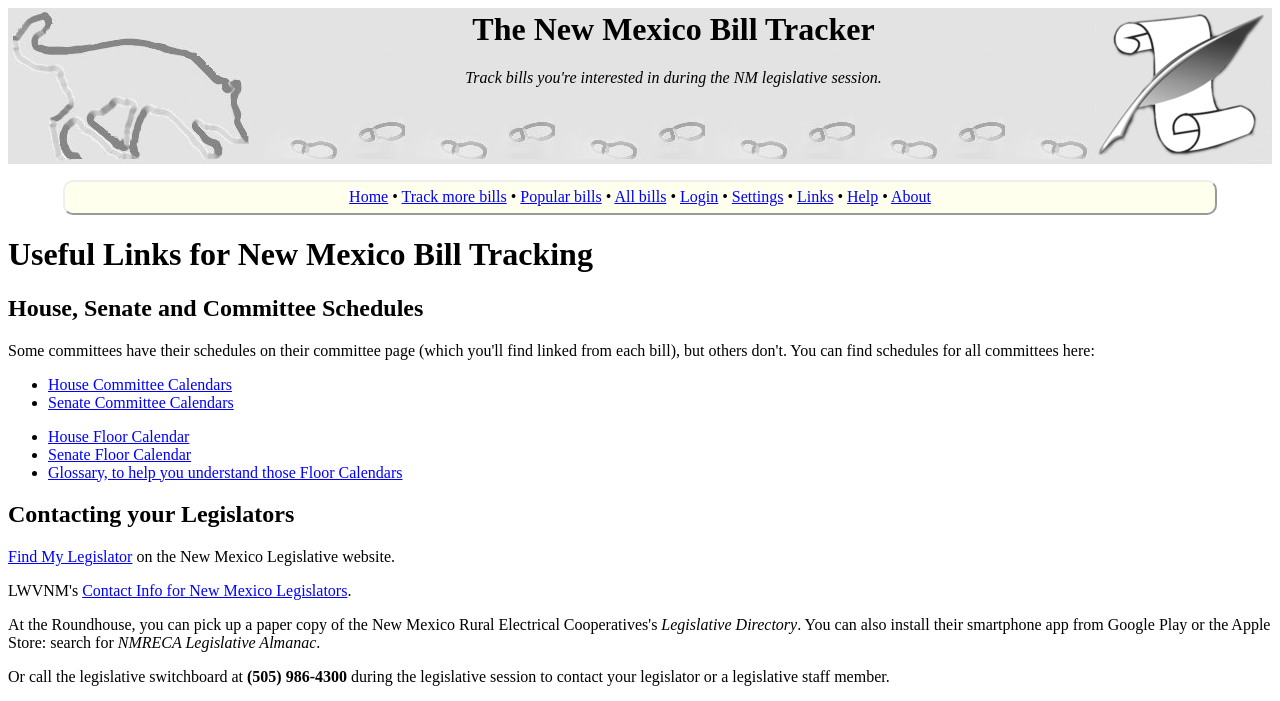
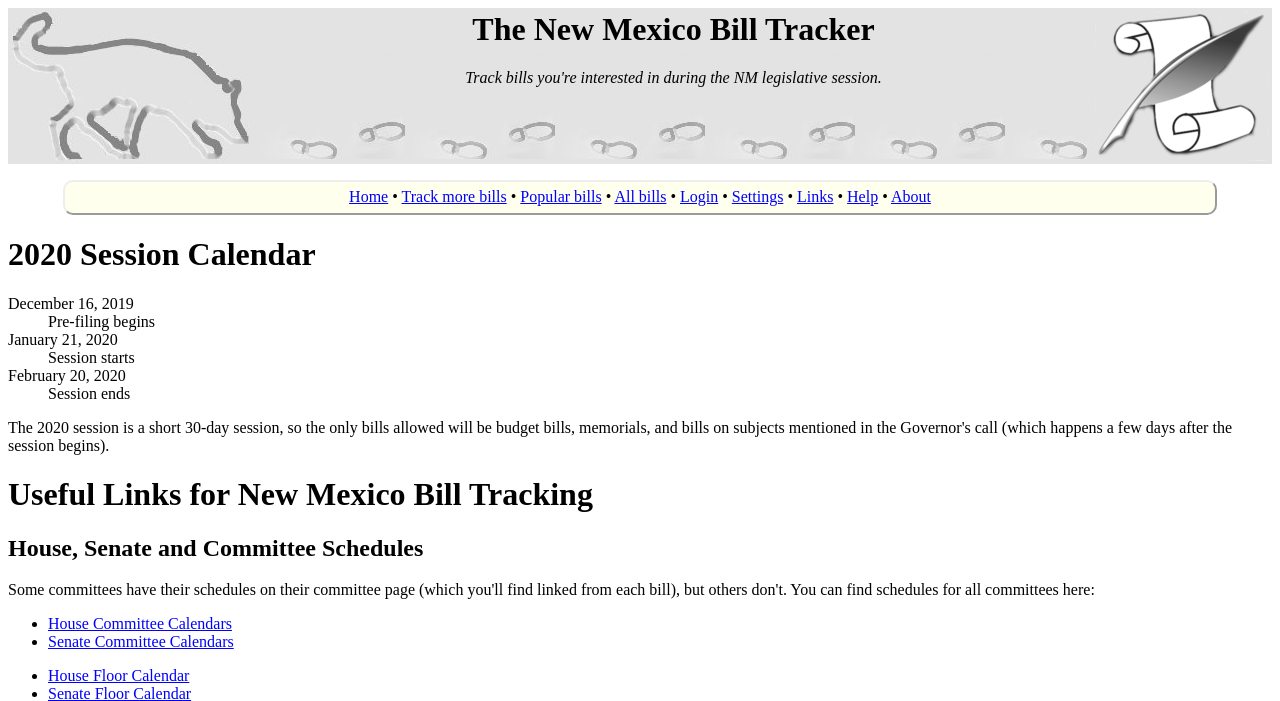
Before and after one commit to akkana/billtracker, a Flask app: page /links in a window 1280 px wide. Shown: the top 701 px of the page. Run offline with Flask 2, Linux system fonts and the light colour scheme.

Commit message:
Add session schedule to links page

```diff
--- a/billtracker/templates/links.html
+++ b/billtracker/templates/links.html
@@ -1,6 +1,20 @@
 {% extends "base.html" %}
 
 {% block content %}
+
+<h1>2020 Session Calendar</h1>
+<dl>
+<dt>December 16, 2019
+<dd>Pre-filing begins
+<dt>January 21, 2020
+<dd>Session starts
+<dt>February 20, 2020
+<dd>Session ends
+</dl>
+<p>
+The 2020 session is a short 30-day session, so the only bills allowed will be
+budget bills, memorials, and bills on subjects mentioned in the
+Governor's call (which happens a few days after the session begins).
 
 <h1>Useful Links for New Mexico Bill Tracking</h1>
 
```
